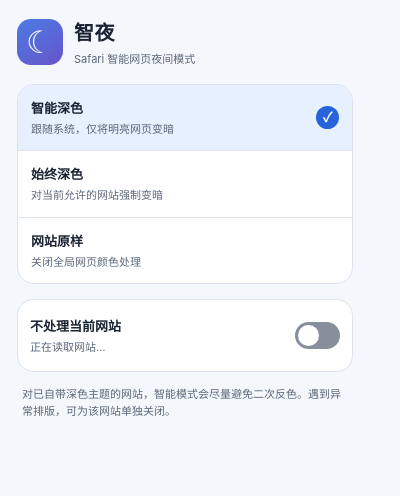
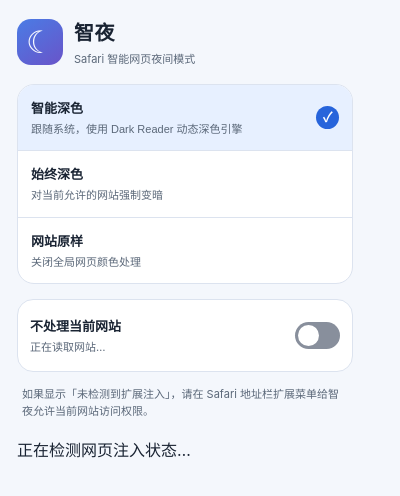
Before and after one commit to fucknima/backgrounddl-ios, a browser extension: page SafariNightExtension/popup.html in a window 400 px wide. Drawn offline with Linux system fonts and the light colour scheme.

Commit message:
fix(safari): v2.1 Sogou coverage and live site permission diagnostics

```diff
--- a/SafariNightExtension/popup.html
+++ b/SafariNightExtension/popup.html
@@ -11,14 +11,15 @@
   <main>
     <header><div class="symbol" aria-hidden="true">☾</div><div><h1>智夜</h1><p>Safari 智能网页夜间模式</p></div></header>
     <section class="modes" aria-label="网页外观">
-      <button type="button" data-mode="auto" aria-pressed="true"><span><b>智能深色</b><small>跟随系统，仅将明亮网页变暗</small></span><span class="check">✓</span></button>
+      <button type="button" data-mode="auto" aria-pressed="true"><span><b>智能深色</b><small>跟随系统，使用 Dark Reader 动态深色引擎</small></span><span class="check">✓</span></button>
       <button type="button" data-mode="always" aria-pressed="false"><span><b>始终深色</b><small>对当前允许的网站强制变暗</small></span><span class="check">✓</span></button>
       <button type="button" data-mode="off" aria-pressed="false"><span><b>网站原样</b><small>关闭全局网页颜色处理</small></span><span class="check">✓</span></button>
     </section>
     <section class="site"><div><b>不处理当前网站</b><small id="siteName">正在读取网站…</small></div>
       <label class="switch"><input id="skipSite" type="checkbox" aria-label="不处理当前网站"><span></span></label>
     </section>
-    <p class="note">对已自带深色主题的网站，智能模式会尽量避免二次反色。遇到异常排版，可为该网站单独关闭。</p>
+    <p class="note">如果显示「未检测到扩展注入」，请在 Safari 地址栏扩展菜单给智夜允许当前网站访问权限。</p>
+    <p id="engineStatus" role="status" aria-live="polite">正在检测网页注入状态…</p>
     <p id="status" role="status" aria-live="polite"></p>
   </main>
 </body>
```
